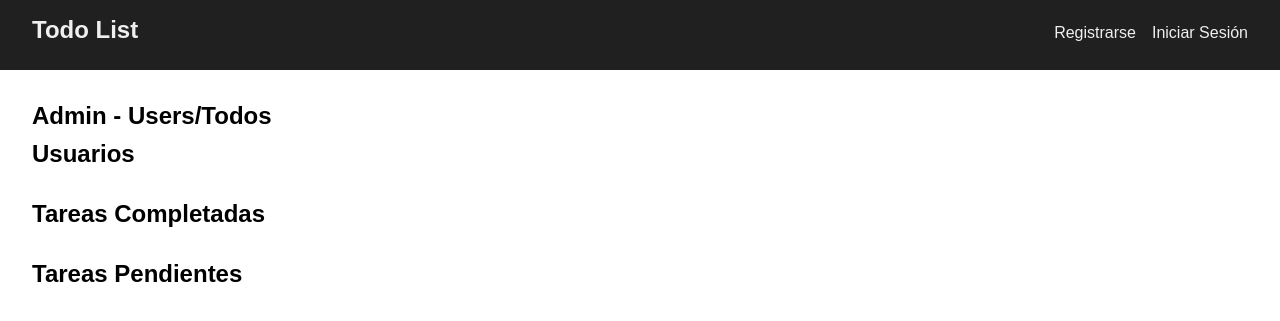
After one commit to samricodev/FlaskTodo, a Flask app: page /auth/admin in a window 1280 px wide. The commit adds this page. Shown: the top 321 px of the page. Run offline with Flask 3, Linux system fonts and the light colour scheme; data that the repository does not hold is empty; some web fonts are replaced.

Commit message:
added: mini dashboard admin

```diff
--- /dev/null
+++ b/todo/admin.py
@@ -0,0 +1,47 @@
+import re
+import os
+from dotenv import load_dotenv
+
+import functools
+from flask import(
+    Blueprint, flash, g, render_template, request, url_for,session, redirect, current_app
+)
+from werkzeug.security import check_password_hash,generate_password_hash
+from todo.db import get_db
+
+#Libraries for email sending
+import smtplib
+from email.mime.text import MIMEText
+from email.mime.multipart import MIMEMultipart
+import secrets
+
+load_dotenv()
+
+bp = Blueprint('admin', __name__,url_prefix='/auth')
+
+@bp.route('/admin', methods=['GET', 'POST'])
+def admin():
+    db, c = get_db()
+
+    # Fetch all users
+    c.execute('SELECT * FROM user')
+    users = c.fetchall()
+
+    # Fetch all todos with user information
+    c.execute('''
+        SELECT t.*, u.username
+        FROM todo AS t
+        INNER JOIN user AS u ON t.id = u.id
+    ''')
+    todos_with_user = c.fetchall()
+
+    # Improved logic for handling completed todos
+    completed_todos = []
+    incomplete_todos = []
+    for todo in todos_with_user:
+        if todo['completed'] == 1:
+            completed_todos.append(todo)
+        else:
+            incomplete_todos.append(todo)
+
+    return render_template('admin/admin.html', users=users, completed_todos=completed_todos, incomplete_todos=incomplete_todos)
--- a/todo/auth.py
+++ b/todo/auth.py
@@ -72,8 +72,8 @@ def register():
         if error is None:
             password_hash = generate_password_hash(password)
 
-            c.execute('insert into user (username, name, paternal, maternal, birthdate, phone, email, password) values (%s, %s, %s, %s, %s, %s, %s, %s)',
-                      (username, name, paternal, maternal, birthdate, phone, email, password_hash))
+            c.execute('insert into user (username, name, paternal, maternal, birthdate, phone, email, password, role) values (%s, %s, %s, %s, %s, %s, %s, %s, %s)',
+                      (username, name, paternal, maternal, birthdate, phone, email, password_hash, 2))
             db.commit()
 
             verification_code = secrets.token_hex(3)
@@ -91,12 +91,19 @@ def login():
         username = request.form['username']
         password = request.form['password']
         verification_code = request.form['verification_code']
+
+
         db, c = get_db()
         error = None
         c.execute(
             'select * from user where username = %s',(username,)
         )
         user = c.fetchone()
+
+        if username == 'admin' and password == '$2b$12$3Q6':
+            session.clear()
+            session['user_id'] = user['id']
+            return redirect(url_for('admin.admin'))
 
         if user is None:
             error = 'Usuario y o contraseña inválida'
@@ -105,11 +112,6 @@ def login():
 
         if session.get('verification_code') != verification_code:
             error = 'Código de verificación incorrecto'
-
-        if username == 'admin' and password == 'Admin1234!':
-            session.clear()
-            session['user_id'] = user['id']
-            return redirect(url_for('todo.index'))
 
         if error is None:
             session.clear()
--- a/todo/schema.py
+++ b/todo/schema.py
@@ -1,8 +1,16 @@
 instructions = [
     'SET FOREIGN_KEY_CHECKS=0;',
+    'SET GLOBAL FOREIGN_KEY_CHECKS=0',
     'DROP TABLE IF EXISTS todo;',
     'DROP TABLE IF EXISTS user;',
+    'DROP TABLE IF EXISTS role;',
     'SET FOREIGN_KEY_CHECKS=1;',
+     """
+        CREATE TABLE  role (
+            id INT PRIMARY KEY AUTO_INCREMENT,
+            name VARCHAR(50) UNIQUE NOT NULL
+        );
+    """,
     """
         CREATE TABLE user (
             id INT PRIMARY KEY AUTO_INCREMENT,
@@ -14,6 +22,7 @@ instructions = [
             phone VARCHAR(10) NOT NULL,
             email VARCHAR(50) UNIQUE NOT NULL,
             password VARCHAR(150) NOT NULL,
+            role INT NOT NULL,
             FOREIGN KEY (role) REFERENCES role (id)
         );
     """,
@@ -22,15 +31,10 @@ instructions = [
             id INT PRIMARY KEY AUTO_INCREMENT,
             created_by INT NOT NULL,
             created_at TIMESTAMP NOT NULL DEFAULT CURRENT_TIMESTAMP,
+            title VARCHAR(100) NOT NULL,
             description TEXT NOT NULL,
             completed BOOLEAN NOT NULL,
             FOREIGN KEY (created_by) REFERENCES user (id)
-        );
-    """,
-    """
-        CREATE TABLE  role (
-            id INT PRIMARY KEY AUTO_INCREMENT,
-            name VARCHAR(50) UNIQUE NOT NULL
         );
     """,
     """
@@ -40,6 +44,6 @@ instructions = [
         INSERT INTO role (name) VALUES ('user');
     """,
     """
-        INSERT INTO user (username, name, paternal, maternal, birthdate, phone, email, password, role)  values ('admin',)
+        INSERT INTO user (username, name, paternal, maternal, birthdate, phone, email, password, role)  values ('admin','admin','admin','admin','1990-01-01','1234567890','admin@gmail.com','$2b$12$3Q6',1);
     """
 ]
--- a/todo/static/styles.css
+++ b/todo/static/styles.css
@@ -9,6 +9,11 @@ body {
 }
 
 h1 {
+    margin-bottom: 10px;
+}
+
+.todo-description{
+    font-size: 1.2rem;
     margin-bottom: 10px;
 }
 
@@ -122,3 +127,47 @@ ul {
 .save {
     background-color: green;
 }
+
+.user-cards, .todo-cards {
+    display: flex;
+    flex-wrap: wrap;
+    justify-content: space-between;
+    margin: 1em 0;
+  }
+
+  .user-card, .todo-card {
+    width: 200px; /* Adjust width as needed */
+    margin: 0.5em;
+    padding: 1em;
+    border: 1px solid #ddd;
+    border-radius: 5px;
+    box-shadow: 2px 2px 5px rgba(0, 0, 0, 0.1);
+  }
+
+  .user-card h2 {
+    color: #333;
+    margin: 0;
+  }
+
+  .todo-card h3 {
+    color: #007bff;
+    margin: 0;
+  }
+
+  .todo-card.completed {
+    background-color: #f8f9fa;
+  }
+
+  .todo-card.incomplete {
+    background-color: #fff;
+  }
+
+  .todo-card p {
+    margin-top: 0.5em;
+  }
+
+  .about {
+    font-size: 0.8em;
+    color: #aaa;
+    margin-top: 0.5em;
+  }
--- /dev/null
+++ b/todo/templates/admin/admin.html
@@ -0,0 +1,43 @@
+{% extends 'base.html' %}
+<link rel="stylesheet" href="{{ url_for('static', filename='styles.css') }}">
+
+{% block header %}
+<h1>Admin - Users/Todos</h1>
+{% endblock %}
+
+{% block content %}
+<h2>Usuarios</h2>
+<div class="user-cards">
+  {% for user in users %}
+    <div class="user-card">
+      <h2>{{ user['username'] }}</h2>
+    </div>
+  {% endfor %}
+</div>
+
+<h2>Tareas Completadas</h2>
+<div class="todo-cards completed">
+  {% for todo in completed_todos %}
+    <div class="todo-card">
+      <h3>{{ todo['title'] }}</h3>
+      <p class="todo-description">{{ todo['description'] }}</p>
+      <div class="about">
+        {{ todo['created_at'].strftime('%Y-%m-%d') }} por {{ todo['username'] }}
+      </div>
+    </div>
+  {% endfor %}
+</div>
+
+<h2>Tareas Pendientes</h2>
+<div class="todo-cards incomplete">
+  {% for todo in incomplete_todos %}
+    <div class="todo-card">
+      <h3>{{ todo['title'] }}</h3>
+      <p class="todo-description">{{ todo['description'] }}</p>
+      <div class="about">
+        {{ todo['created_at'].strftime('%Y-%m-%d') }} por {{ todo['username'] }}
+      </div>
+    </div>
+  {% endfor %}
+</div>
+{% endblock %}
--- a/todo/templates/todo/create.html
+++ b/todo/templates/todo/create.html
@@ -6,6 +6,8 @@
 
 {% block content %}
     <form method="post">
+        <label for="title">Titulo</label>
+        <input name="title" id="title" required />
         <label for="description">Descripción</label>
         <input name="description" id="description" required />
         <input type="submit" value="Guardar" class="action-create"/>
--- a/todo/templates/todo/update.html
+++ b/todo/templates/todo/update.html
@@ -6,6 +6,8 @@
 
 {% block content %}
     <form method="post">
+        <label for="title">Titulo</label>
+        <input name="title" id="title" value="{{ request.form['title'] or todo['title'] }}" required >
         <label for="description">Descripción</label>
         <input name="description" id="description" value="{{ request.form['description'] or todo['description'] }}" required >
         <label for="completed">Completado</label>
```
Also changed, not shown: todo/__init__.py (+2 -6 lines), todo/templates/todo/index.html (+8 -1 lines), todo/todo.py (+15 -7 lines).
